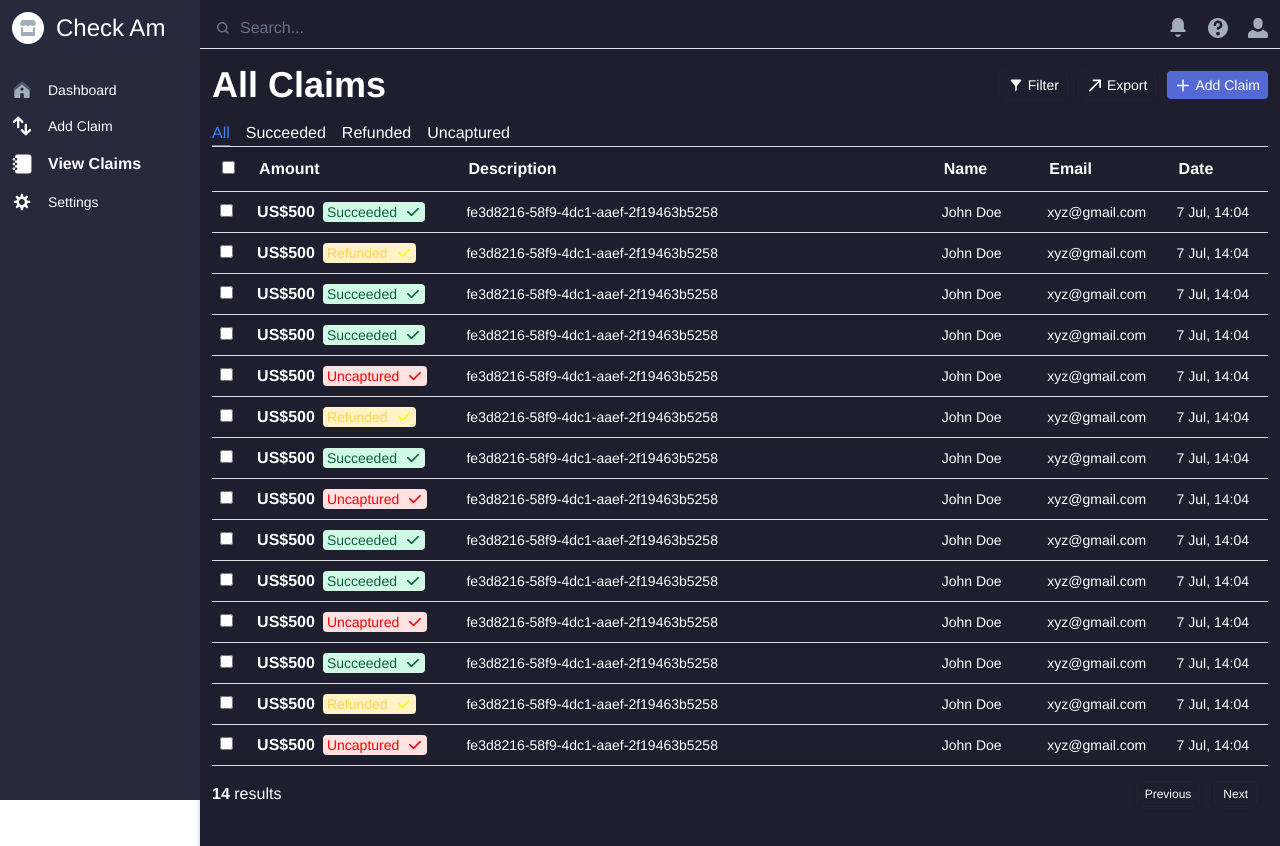
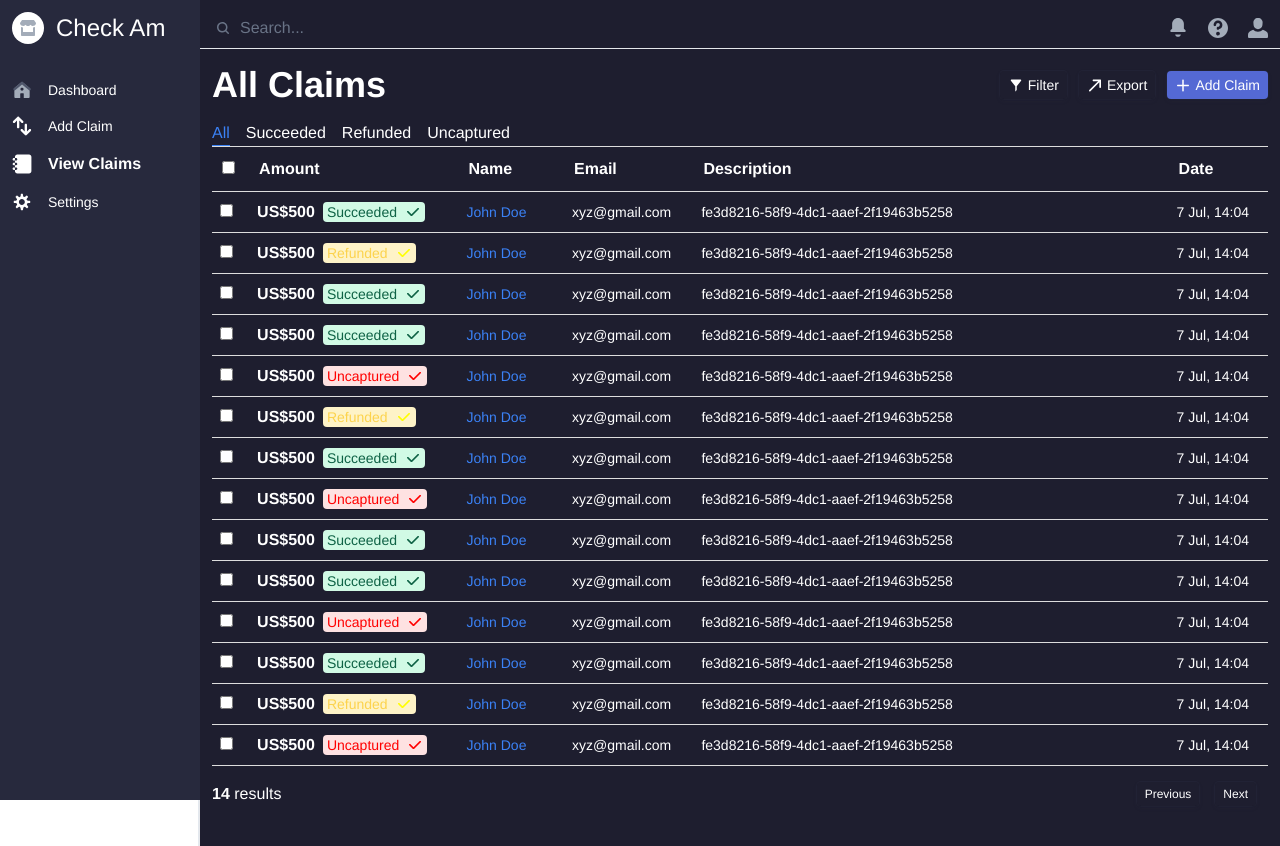
Before and after one commit to RogueCode007/checkam, a Vue app: page /app/dashboard/viewclaims in a window 1280 px wide. Built offline with nearby package versions, Linux system fonts and the light colour scheme; what vue-wow would draw is missing.

Commit message:
add files

```diff
--- a/src/components/AllClaims.vue
+++ b/src/components/AllClaims.vue
@@ -11,9 +11,9 @@
       <tr>
         <th><input type="checkbox"></th>
         <th>Amount</th>
-        <th>Description</th>
         <th>Name</th>
         <th>Email</th>
+        <th>Description</th>
         <th>Date</th>
       </tr>
       <tr v-for="payment in payments" :key="payment.id">
@@ -41,14 +41,14 @@
             </div>
           </div>
         </td>
-        <td class="text-sm" style="color: #fff; width: 45%">
-          {{payment.description}}
-        </td>
-        <td class="text-sm" style="width: 10%">
-          {{payment.name}}
+        <td class="text-sm text-blue-500" style="width: 10%">
+          <router-link :to="`/app/dashboard/claim/${payment.id}`">{{payment.name}}</router-link>
         </td>
         <td class="text-sm" style="color: #fff;">
           {{payment.email}}
+        </td>
+        <td class="text-sm" style="color: #fff; width: 45%">
+          {{payment.description}}
         </td>
         <td class="text-sm">
           {{payment.date}}
@@ -76,20 +76,20 @@ export default {
     return {
       picked: 'all',
       payments: [
-        {amount: 'US$500', status: 'success', description: 'fe3d8216-58f9-4dc1-aaef-2f19463b5258', email: 'xyz@gmail.com', name: 'John Doe', date: '7 Jul, 14:04'},
-        {amount: 'US$500', status: 'refund', description: 'fe3d8216-58f9-4dc1-aaef-2f19463b5258', email: 'xyz@gmail.com', name: 'John Doe', date: '7 Jul, 14:04'},
-        {amount: 'US$500', status: 'success', description: 'fe3d8216-58f9-4dc1-aaef-2f19463b5258', email: 'xyz@gmail.com', name: 'John Doe', date: '7 Jul, 14:04'},
-        {amount: 'US$500', status: 'success', description: 'fe3d8216-58f9-4dc1-aaef-2f19463b5258', email: 'xyz@gmail.com', name: 'John Doe', date: '7 Jul, 14:04'},
-        {amount: 'US$500', status: 'failed', description: 'fe3d8216-58f9-4dc1-aaef-2f19463b5258', email: 'xyz@gmail.com', name: 'John Doe', date: '7 Jul, 14:04'},
-        {amount: 'US$500', status: 'refund', description: 'fe3d8216-58f9-4dc1-aaef-2f19463b5258', email: 'xyz@gmail.com', name: 'John Doe', date: '7 Jul, 14:04'},
-        {amount: 'US$500', status: 'success', description: 'fe3d8216-58f9-4dc1-aaef-2f19463b5258', email: 'xyz@gmail.com', name: 'John Doe', date: '7 Jul, 14:04'},
-        {amount: 'US$500', status: 'failed', description: 'fe3d8216-58f9-4dc1-aaef-2f19463b5258', email: 'xyz@gmail.com', name: 'John Doe', date: '7 Jul, 14:04'},
-        {amount: 'US$500', status: 'success', description: 'fe3d8216-58f9-4dc1-aaef-2f19463b5258', email: 'xyz@gmail.com', name: 'John Doe', date: '7 Jul, 14:04'},
-        {amount: 'US$500', status: 'success', description: 'fe3d8216-58f9-4dc1-aaef-2f19463b5258', email: 'xyz@gmail.com', name: 'John Doe', date: '7 Jul, 14:04'},
-        {amount: 'US$500', status: 'failed', description: 'fe3d8216-58f9-4dc1-aaef-2f19463b5258', email: 'xyz@gmail.com', name: 'John Doe', date: '7 Jul, 14:04'},
-        {amount: 'US$500', status: 'success', description: 'fe3d8216-58f9-4dc1-aaef-2f19463b5258', email: 'xyz@gmail.com', name: 'John Doe', date: '7 Jul, 14:04'},
-        {amount: 'US$500', status: 'refund', description: 'fe3d8216-58f9-4dc1-aaef-2f19463b5258', email: 'xyz@gmail.com', name: 'John Doe', date: '7 Jul, 14:04'},
-        {amount: 'US$500', status: 'failed', description: 'fe3d8216-58f9-4dc1-aaef-2f19463b5258', email: 'xyz@gmail.com', name: 'John Doe', date: '7 Jul, 14:04'},
+        {id: 1, amount: 'US$500', status: 'success', description: 'fe3d8216-58f9-4dc1-aaef-2f19463b5258', email: 'xyz@gmail.com', name: 'John Doe', date: '7 Jul, 14:04'},
+        {id: 2, amount: 'US$500', status: 'refund', description: 'fe3d8216-58f9-4dc1-aaef-2f19463b5258', email: 'xyz@gmail.com', name: 'John Doe', date: '7 Jul, 14:04'},
+        {id: 3, amount: 'US$500', status: 'success', description: 'fe3d8216-58f9-4dc1-aaef-2f19463b5258', email: 'xyz@gmail.com', name: 'John Doe', date: '7 Jul, 14:04'},
+        {id: 4, amount: 'US$500', status: 'success', description: 'fe3d8216-58f9-4dc1-aaef-2f19463b5258', email: 'xyz@gmail.com', name: 'John Doe', date: '7 Jul, 14:04'},
+        {id: 5, amount: 'US$500', status: 'failed', description: 'fe3d8216-58f9-4dc1-aaef-2f19463b5258', email: 'xyz@gmail.com', name: 'John Doe', date: '7 Jul, 14:04'},
+        {id: 6, amount: 'US$500', status: 'refund', description: 'fe3d8216-58f9-4dc1-aaef-2f19463b5258', email: 'xyz@gmail.com', name: 'John Doe', date: '7 Jul, 14:04'},
+        {id: 7, amount: 'US$500', status: 'success', description: 'fe3d8216-58f9-4dc1-aaef-2f19463b5258', email: 'xyz@gmail.com', name: 'John Doe', date: '7 Jul, 14:04'},
+        {id: 8, amount: 'US$500', status: 'failed', description: 'fe3d8216-58f9-4dc1-aaef-2f19463b5258', email: 'xyz@gmail.com', name: 'John Doe', date: '7 Jul, 14:04'},
+        {id: 9, amount: 'US$500', status: 'success', description: 'fe3d8216-58f9-4dc1-aaef-2f19463b5258', email: 'xyz@gmail.com', name: 'John Doe', date: '7 Jul, 14:04'},
+        {id: 10, amount: 'US$500', status: 'success', description: 'fe3d8216-58f9-4dc1-aaef-2f19463b5258', email: 'xyz@gmail.com', name: 'John Doe', date: '7 Jul, 14:04'},
+        {id: 11, amount: 'US$500', status: 'failed', description: 'fe3d8216-58f9-4dc1-aaef-2f19463b5258', email: 'xyz@gmail.com', name: 'John Doe', date: '7 Jul, 14:04'},
+        {id: 12, amount: 'US$500', status: 'success', description: 'fe3d8216-58f9-4dc1-aaef-2f19463b5258', email: 'xyz@gmail.com', name: 'John Doe', date: '7 Jul, 14:04'},
+        {id: 13, amount: 'US$500', status: 'refund', description: 'fe3d8216-58f9-4dc1-aaef-2f19463b5258', email: 'xyz@gmail.com', name: 'John Doe', date: '7 Jul, 14:04'},
+        {id: 14, amount: 'US$500', status: 'failed', description: 'fe3d8216-58f9-4dc1-aaef-2f19463b5258', email: 'xyz@gmail.com', name: 'John Doe', date: '7 Jul, 14:04'},
       ]
     }
   },
--- a/src/router/index.js
+++ b/src/router/index.js
@@ -35,6 +35,11 @@ const routes = [
             name: 'ViewClaims',
             component: () => import('../views/Menu/ViewClaims')
           },
+          {
+            path: '/app/dashboard/claim/:id',
+            name: 'ViewClaim',
+            component: () => import('../views/Menu/ViewClaim')
+          },
         ]
       }
     ]
--- /dev/null
+++ b/src/views/Menu/ViewClaim.vue
@@ -0,0 +1,103 @@
+<template>
+  <div class="py-4 lg:py-6 px-3 lg:px-6">
+    <h1 class="text-white mb-2 font-bold text-2xl lg:text-3xl">Claim</h1>
+    <div class="px-4 py-6 rounded cardbg relative" style="min-height: 100vh">
+      <div class="lg:flex lg:gap-10">
+        <div class="lg:w-full">
+          <label>Customer Name</label>
+          <p class="text-white font-bold mt-4">John Doe</p>
+        </div>
+        <div class="lg:w-full">
+          <label>Customer Email</label>
+          <p class="text-white font-bold mt-4">jd@gmail.com</p>
+        </div>
+        <div class="lg:w-full">
+          <label>Customer Address</label>
+          <p class="text-white font-bold mt-4">1, Olewa Crescent</p>
+        </div>
+        <div class="mt-4 lg:mt-0 lg:w-full">
+          <label>Insurance Type</label>
+          <p class="text-white font-bold mt-4">Auto (3rd Party)</p>
+        </div>
+        <div class="mt-4 lg:mt-0 lg:w-full">
+          <label>Insurance Company</label>
+          <p class="text-white font-bold mt-4">AIICO</p>
+        </div>
+        <div class="lg:w-full">
+          <label>Date of Claim</label>
+          <p class="text-white font-bold mt-4">7th Jul, 2021</p>
+        </div>
+      </div>
+      <div class="lg:mt-4 lg:flex lg:gap-10">
+        <div class="mt-4 lg:mt-0 lg:w-full">
+          <label>Location of claim</label>
+          <p class="text-white font-bold mt-4">12, Allen Avenue, Ikeja, Lagos</p>
+        </div>
+        <div class="mt-4 lg:mt-0 lg:w-full">
+          <label>Policy Number</label>
+          <p class="text-white font-bold mt-4">FF20292001#</p>
+        </div>
+        <div class="mt-4 lg:mt-0 lg:w-full">
+          <label>Claim Status</label>
+          <p class="text-white font-bold mt-4">Paid</p>
+        </div>
+        <div class="mt-4 lg:mt-0 lg:w-full">
+          <label>Witness Name</label>
+          <p class="text-white font-bold mt-4">Jane Doe</p>
+        </div>
+        <div class="mt-4 lg:mt-0 lg:w-full">
+          <label>Witness Phone</label>
+          <p class="text-white font-bold mt-4">0820293920</p>
+        </div>
+        <div class="mt-4 lg:mt-0 lg:w-full">
+          <label>Witness Email</label>
+          <p class="text-white font-bold mt-4">janedoe@gmail.com</p>
+        </div>
+      </div>
+      <div class="lg:mt-4 lg:flex lg:gap-10 lg:items-start">
+        <div class="mt-4 lg:mt-0 lg:w-full">
+          <label>Summary/Description</label>
+          <p class="text-white font-bold mt-4">lorem ipsum dnjhwdihhd hdjhd dhudhqwuih h hdhjdhdhudhwi h hfwhuiwdh</p>
+        </div>
+      </div>
+      <div class="lg:mt-4 lg:flex lg:items-start">
+      </div>
+      <button class="absolute focus:outline-none px-4 py-2 rounded">Submit</button>
+    </div>
+  </div>
+</template>
+
+<script>
+export default {
+
+}
+</script>
+
+<style scoped>
+.cardbg{
+  background-color: #27293d;
+  color:  #9a9a9a
+}
+.inputbox{
+  background-color: #27293d;
+  border-color: #2b3553;
+  border-width: 1px
+}
+input, select, textarea{
+  background-color: #27293d;
+}
+input::placeholder{
+  color: #344675;
+}
+input:focus{
+  background-color: #1d253b;
+  color: white
+}
+button{
+  background-image: linear-gradient(to bottom left,#e14eca,#ba54f5,#e14eca);
+  background-color: #e14eca;
+  color: white;
+  bottom: 20px;
+  right: 20px
+}
+</style>
```
